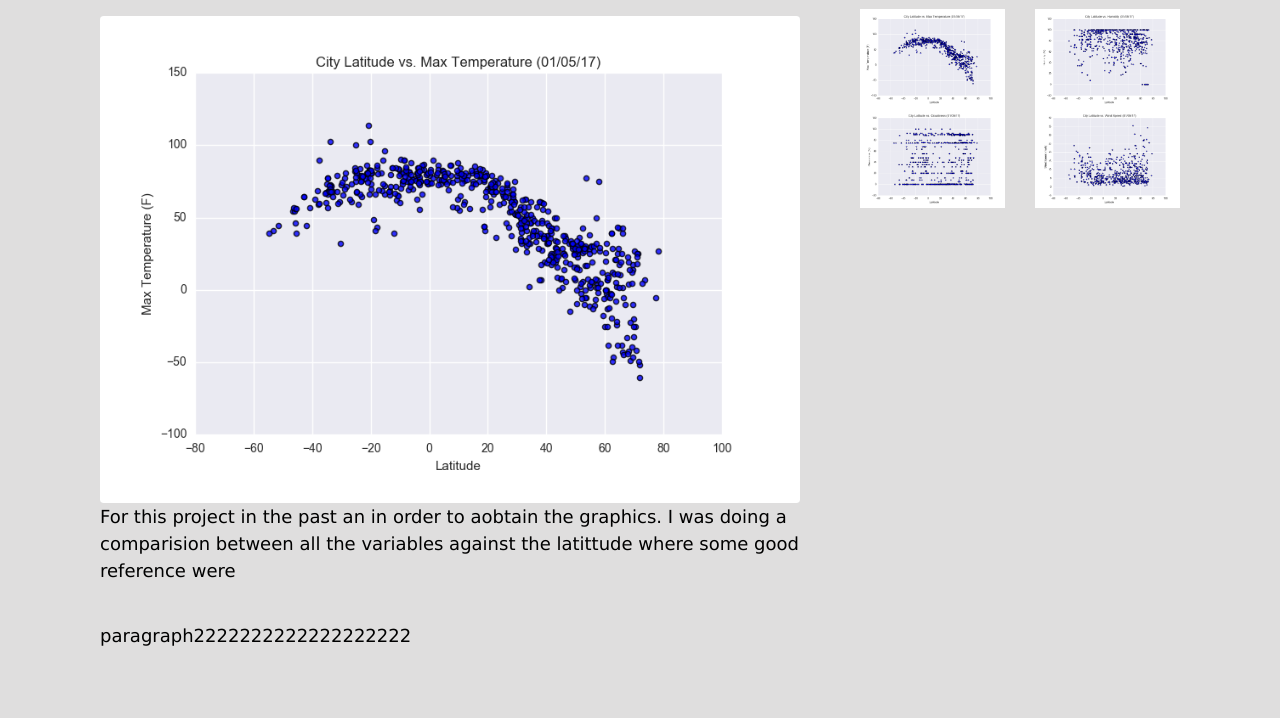
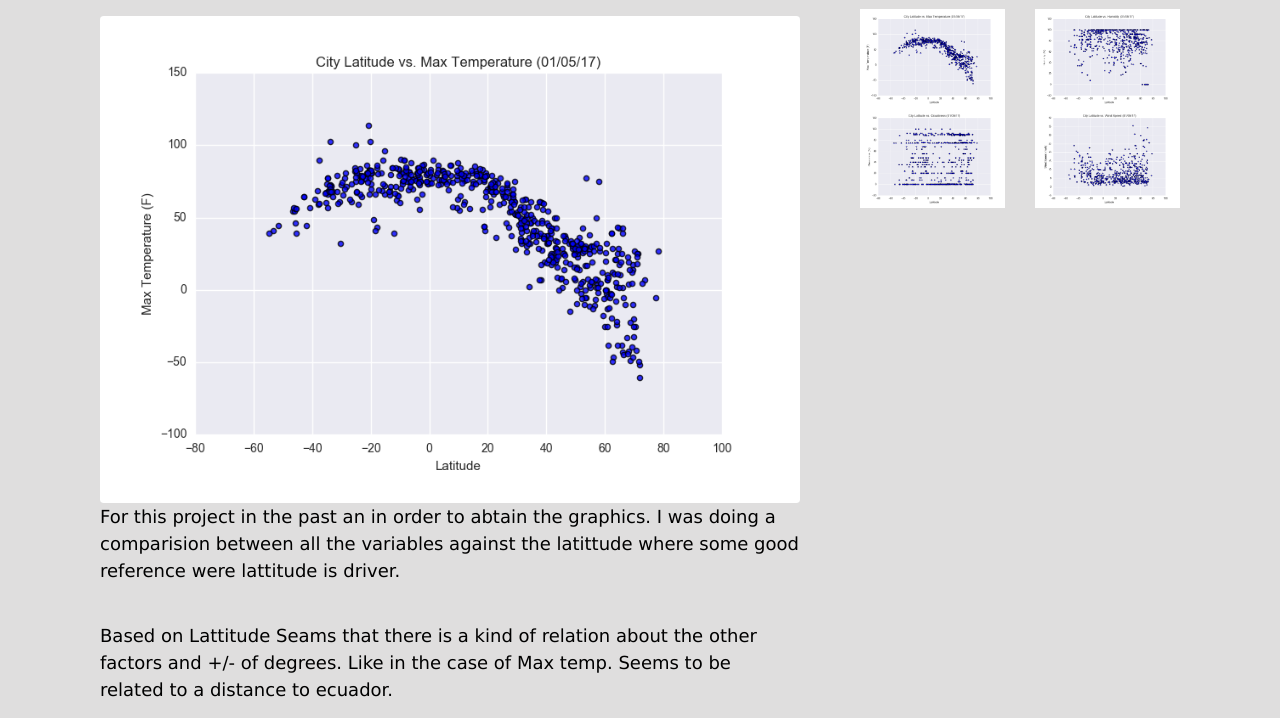
Before and after one commit to 1Swimmer/Web-Design-Challenge, a plain HTML site: page index.html in a window 1280 px wide. Shown: the part 131-849 px from the top of the page. Before the commit the page ends 800 px from the top, so only its background shows below. Drawn offline with nearby package versions, Linux system fonts and the light colour scheme.

Commit message:
last index version
updated Index version

```diff
--- a/index.html
+++ b/index.html
@@ -58,10 +58,10 @@
   <div class="thumbnail" >
   <img src="Resources/assets/images/Fig1.png" alt=" Max Temperature" class="img-thumbnail float-left" width="100%">
   </div>
-<p>For this project in the past an in order to aobtain the graphics. I was doing a comparision between all the variables against the latittude where some good reference were </p>
+<p>For this project in the past an in order to abtain the graphics. I was doing a comparision between all the variables against the latittude where some good reference were lattitude is driver.</p>
 <br>
 <p>
-paragraph2222222222222222222
+Based on Lattitude Seams that there is a kind of relation about the other factors and +/- of degrees. Like in the case of Max temp. Seems to be related to a distance to ecuador.
 </p>
 </div>
 </div>
```
